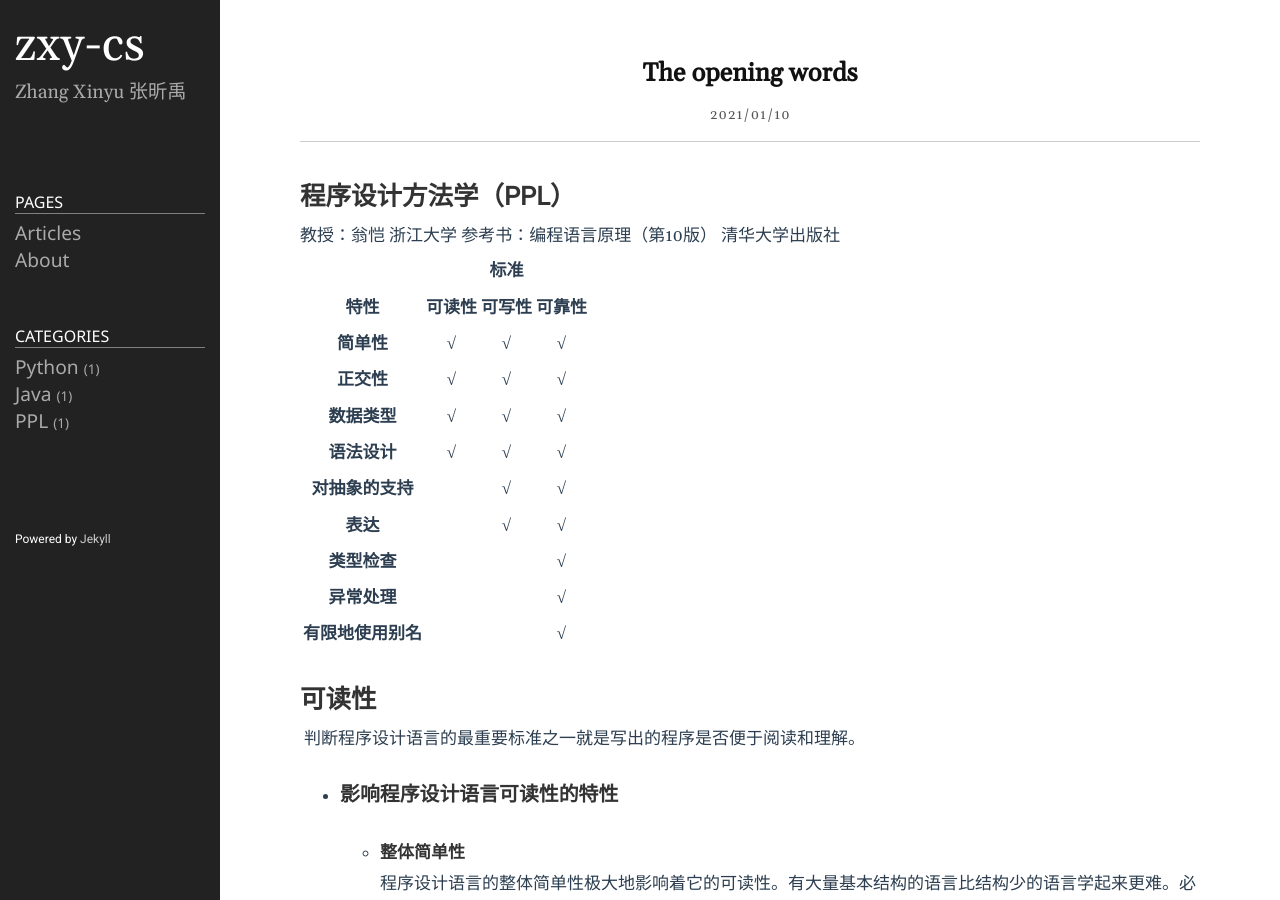
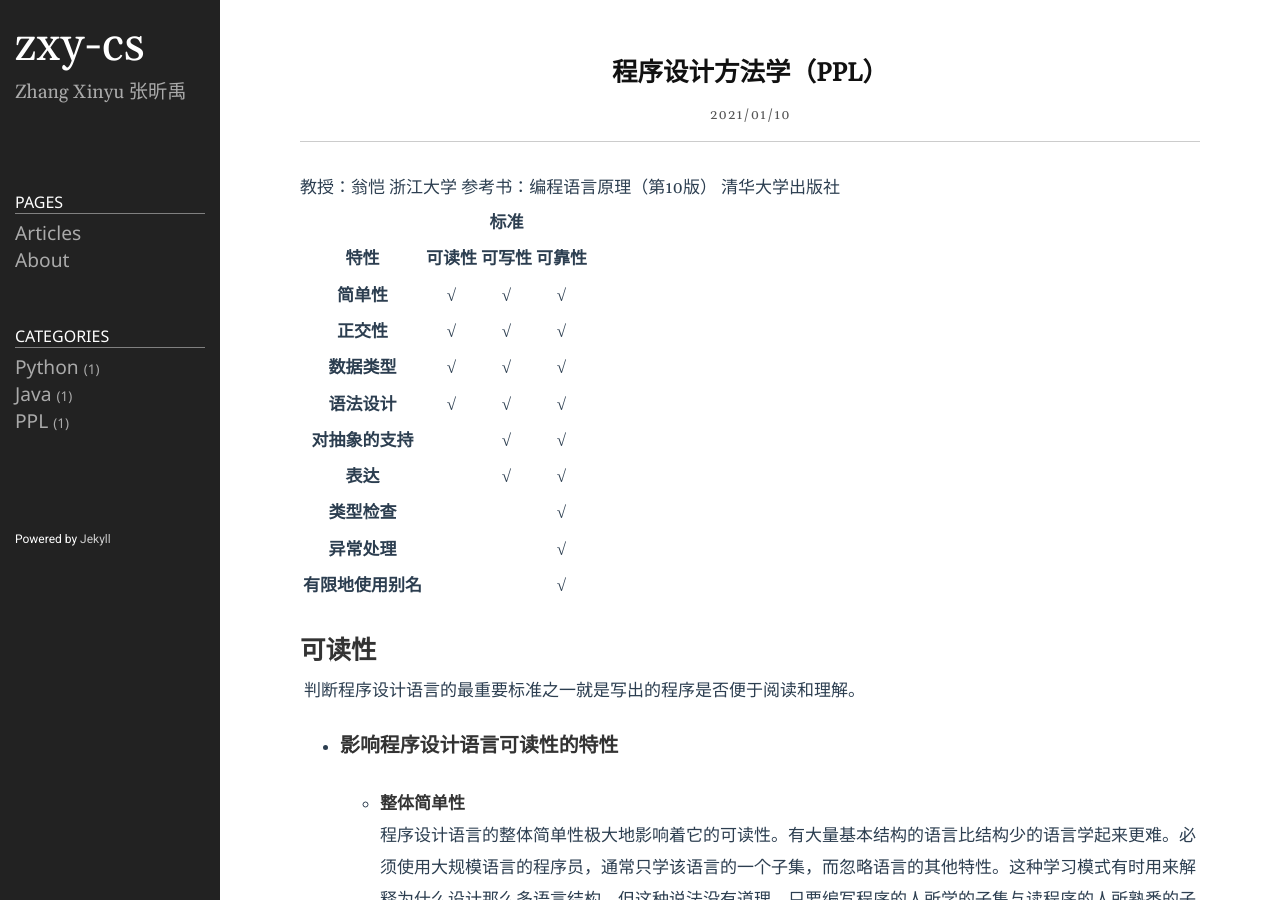
Before and after one commit to zxy-cs/zxy-cs.github.io, a Jekyll site: the page built from _posts/2021-1-10-PPL_the_opening_words.markdown, in a window 1280 px wide and 900 px high. Built offline with Jekyll 4.4.1, drawn with Linux system fonts in a browser that asks for light colours.

Commit message:
Update 2021-1-10-PPL_the_opening_words.markdown

```diff
--- a/_posts/2021-1-10-PPL_the_opening_words.markdown
+++ b/_posts/2021-1-10-PPL_the_opening_words.markdown
@@ -1,10 +1,10 @@
 ---
 layout: post
-title: The opening words
+title: 程序设计方法学（PPL）
 date: 2021-1-10 16:37:05 +0900
 category: PPL
 ---
-# 程序设计方法学（PPL）
+
 教授：翁恺 浙江大学
 参考书：编程语言原理（第10版） 清华大学出版社
 
```
